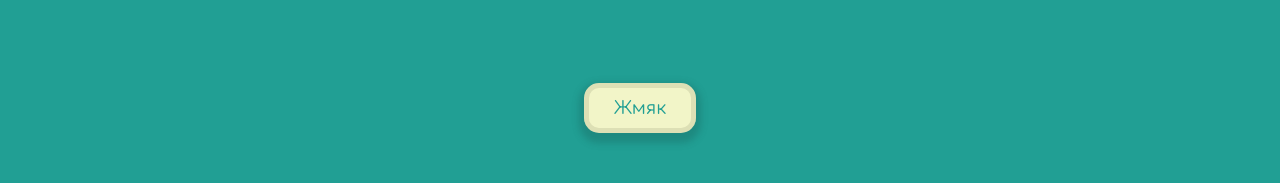
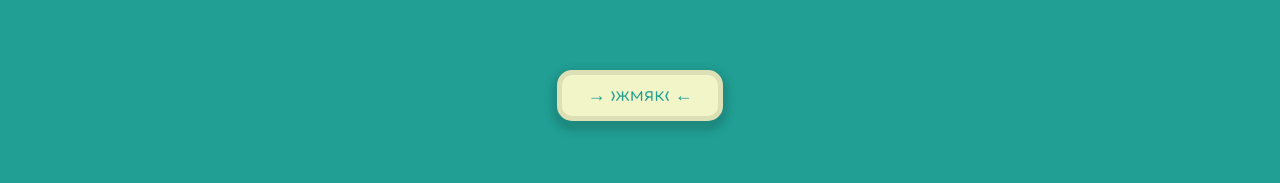
Before and after one commit to LomakinaNataliia/decision-maker, a React (Create React App) app: page / in a window 1280 px wide. Shown: the part 133-316 px from the top of the page. Built offline with nearby package versions, Linux system fonts and the light colour scheme.

Commit message:
more css

```diff
--- a/src/App.css
+++ b/src/App.css
@@ -30,6 +30,7 @@ div.pic {
 
 h3 {
   font-family: "Caveat";
+  margin: 5% 0% 10% 0%;
 }
 
 footer {
--- a/src/Button.css
+++ b/src/Button.css
@@ -6,7 +6,8 @@ button {
   background-color: #f2f5c8;
   color: #219f94;
   font-size: 18px;
+  font-family: "Comfortaa";
 
-  margin: 6%;
+  margin: 5% 0% 10% 0%;
   padding: 10px 25px;
 }
--- a/src/Button.js
+++ b/src/Button.js
@@ -2,18 +2,13 @@ import "./Button.css";
 
 function Button({ clickButton, getAnswer }) {
   function handleClick() {
-    // animateButton();
     clickButton();
     getAnswer();
   }
 
-  // function animateButton() {
-
-  // }
-
   return (
     <div>
-      <button onClick={handleClick}>Жмяк</button>
+      <button onClick={handleClick}>→ ›жмяк‹ ←</button>
     </div>
   );
 }
```
Also changed, not shown: src/App.js (+17 -0 lines).
